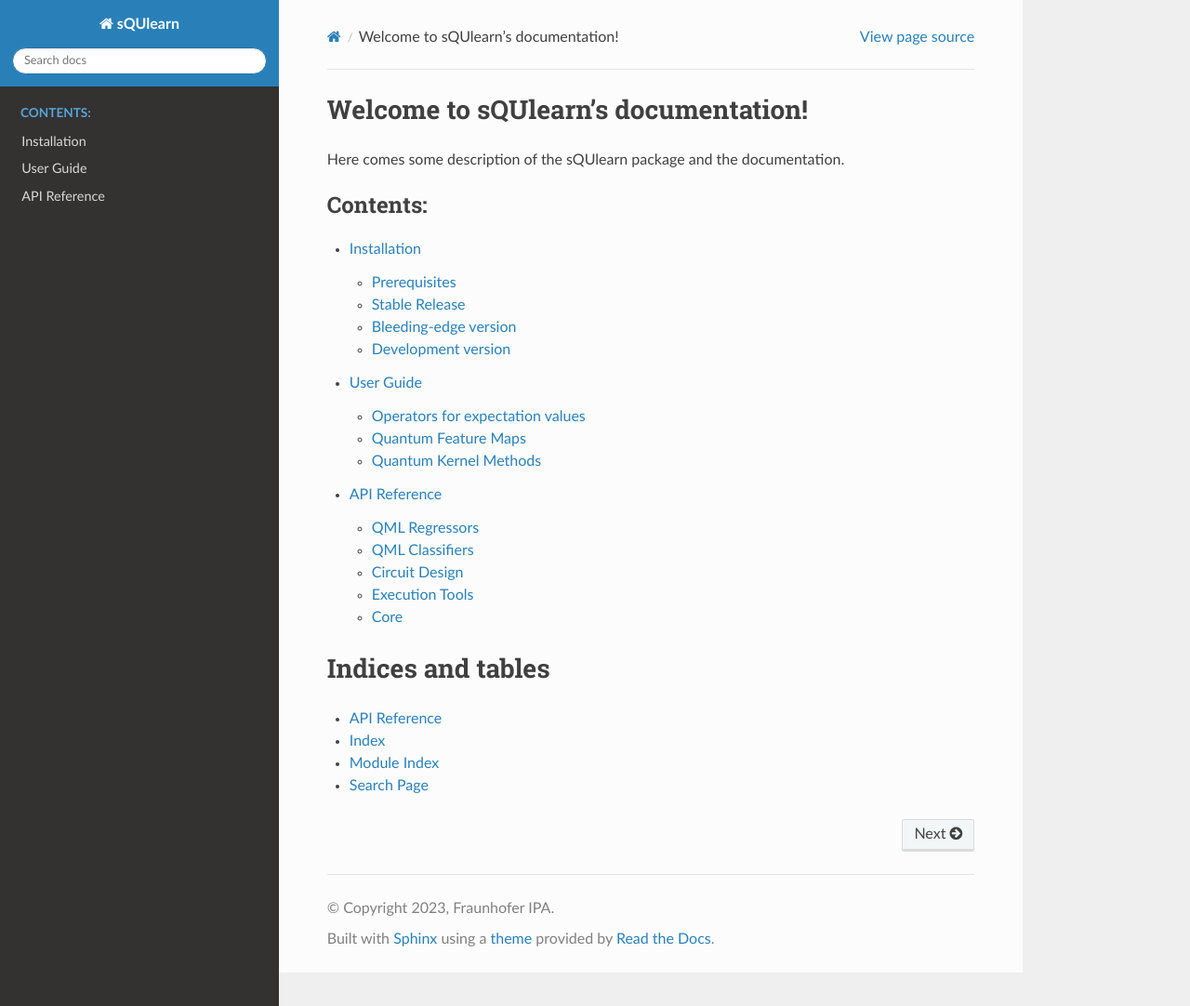
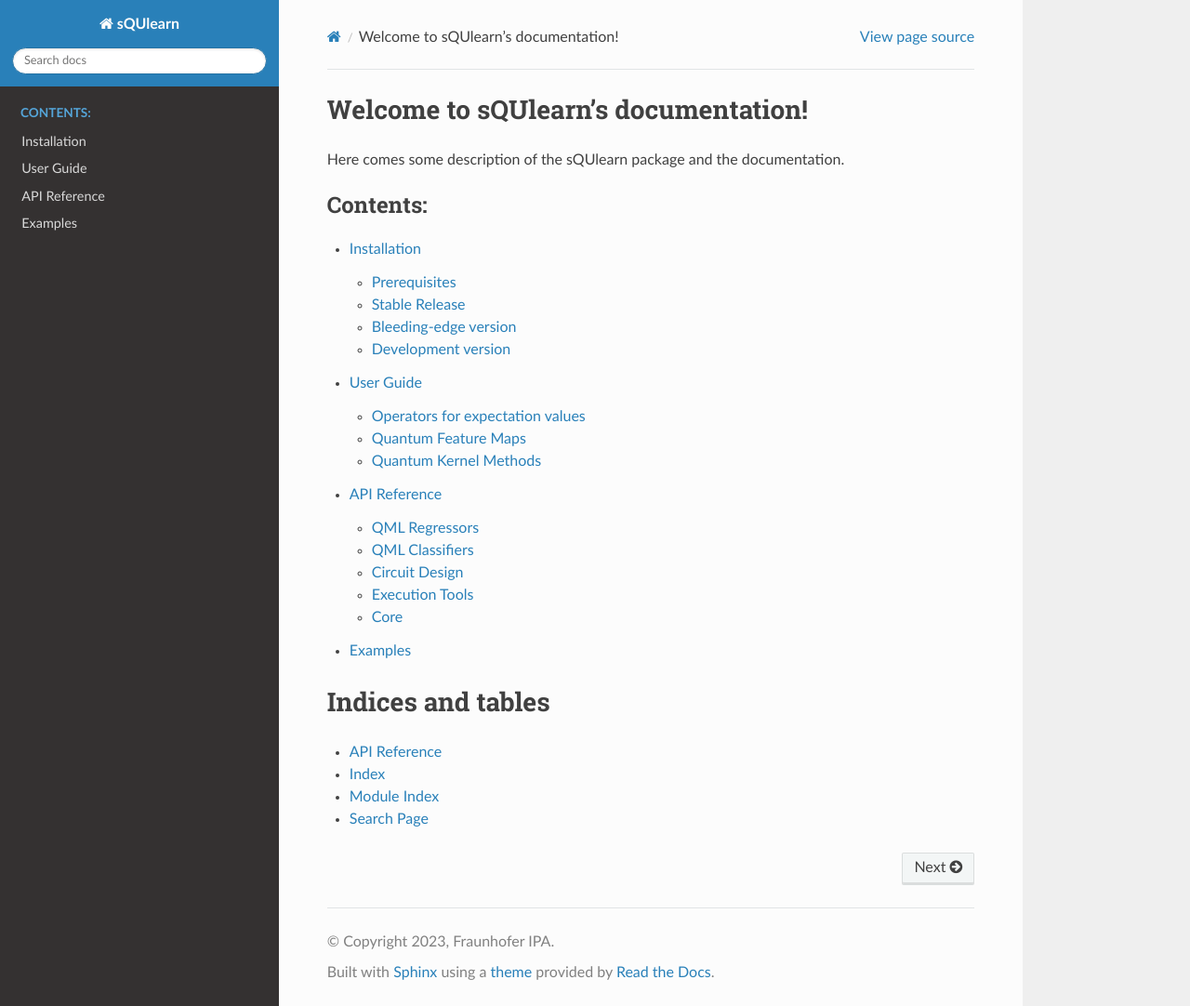
Before and after one commit to sQUlearn/squlearn, a Sphinx documentation site: the page built from docs/index.rst, in a window 1280 px wide and 1082 px high. Shown: the whole window at 93% size. Built offline with Sphinx 7.4.7 and the Read the Docs theme 2.0.0, drawn with Linux system fonts in a browser that asks for light colours.

Commit message:
Add examples folder to docs

```diff
--- /dev/null
+++ b/docs/examples/examples_index.rst
@@ -0,0 +1,4 @@
+.. _examples:
+
+Examples
+============
--- a/docs/index.rst
+++ b/docs/index.rst
@@ -15,6 +15,7 @@ Here comes some description of the sQUlearn package and the documentation.
    install/install
    user_guide/user_guide_index
    modules/classes
+   examples/examples_index
 
 Indices and tables
 ==================
```
